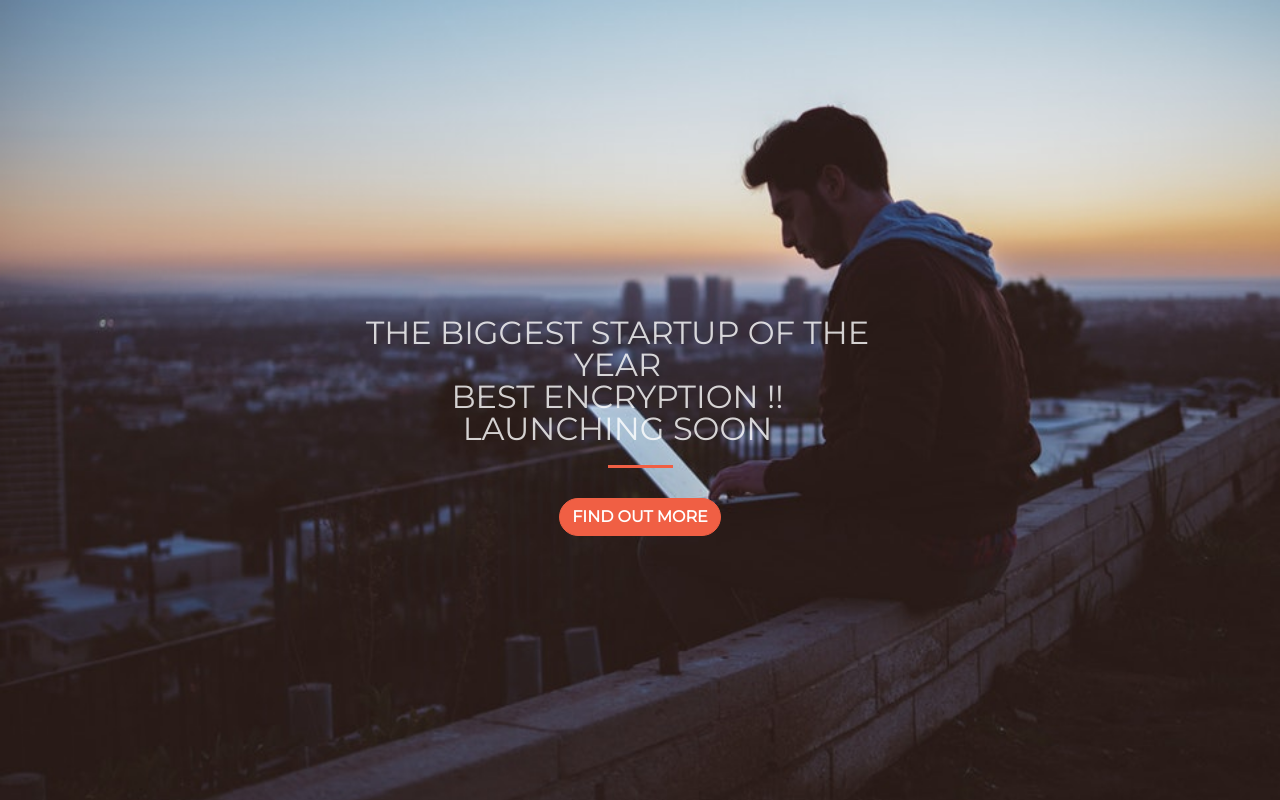
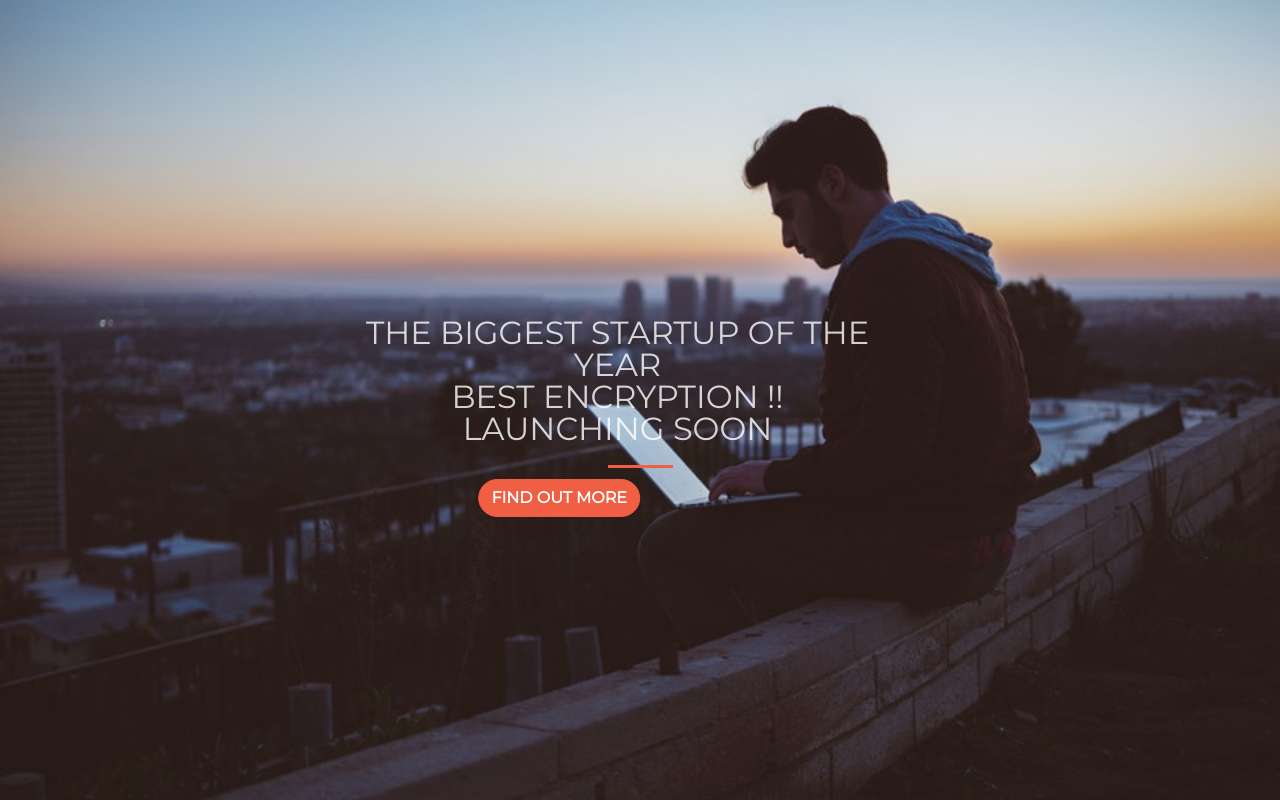
Before and after one commit to nitishpatel/nitishpatel.github.io, a PHP site: page / in a window 1280 px wide. Run offline with PHP 8.4, Linux system fonts and the light colour scheme.

Commit message:
Update style.css

```diff
--- a/style.css
+++ b/style.css
@@ -44,6 +44,9 @@ header.startup h1 {
   font-size: 20px;
   line-height: 1.0em;
   padding-right: 45px;
+  top:50%;
+  left: 50%;
+  transform: translate(-50%,-50%)
 }
 
 .btn {
@@ -51,6 +54,9 @@ header.startup h1 {
   text-transform: uppercase;
   border-radius: 300px;
   font-family: 'Montserrat', sans-serif;
+  top:50%;
+  left: 50%;
+  transform: translate(-50%,-50%)
 }
 
 .btn-xl {
```
